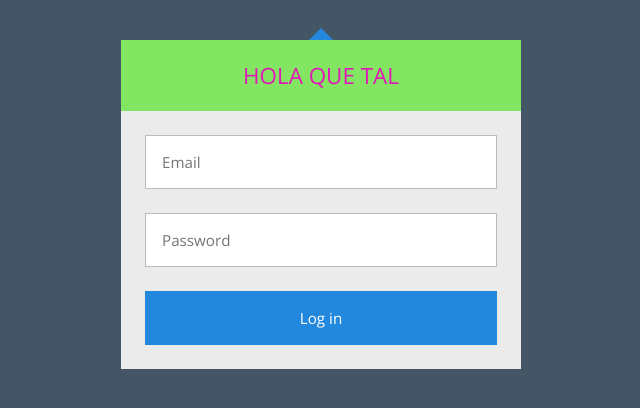
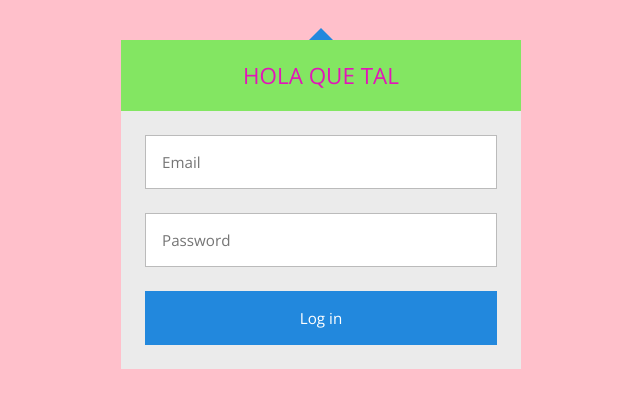
Before and after one commit to cristinagreche/practica_dados_apache, a PHP site: page / in a window 1280 px wide. Shown: the top 408 px of the page, without its empty margins (319-959 px from the left). Run offline with PHP 8.4, Linux system fonts and the light colour scheme.

Commit message:
commit 10 prueba de fuego

```diff
--- a/index.php
+++ b/index.php
@@ -24,6 +24,11 @@ echo'<!DOCTYPE html>
     <meta name="viewport" content="width=device-width, initial-scale=1.0">
     <link href="css/estilo_index.css" rel="stylesheet" type="text/css">
     <title>Login</title>
+    <style>
+    body{
+      background: pink;
+    }
+    </style>
 </head>
 <body>
 <div class="login">
```
